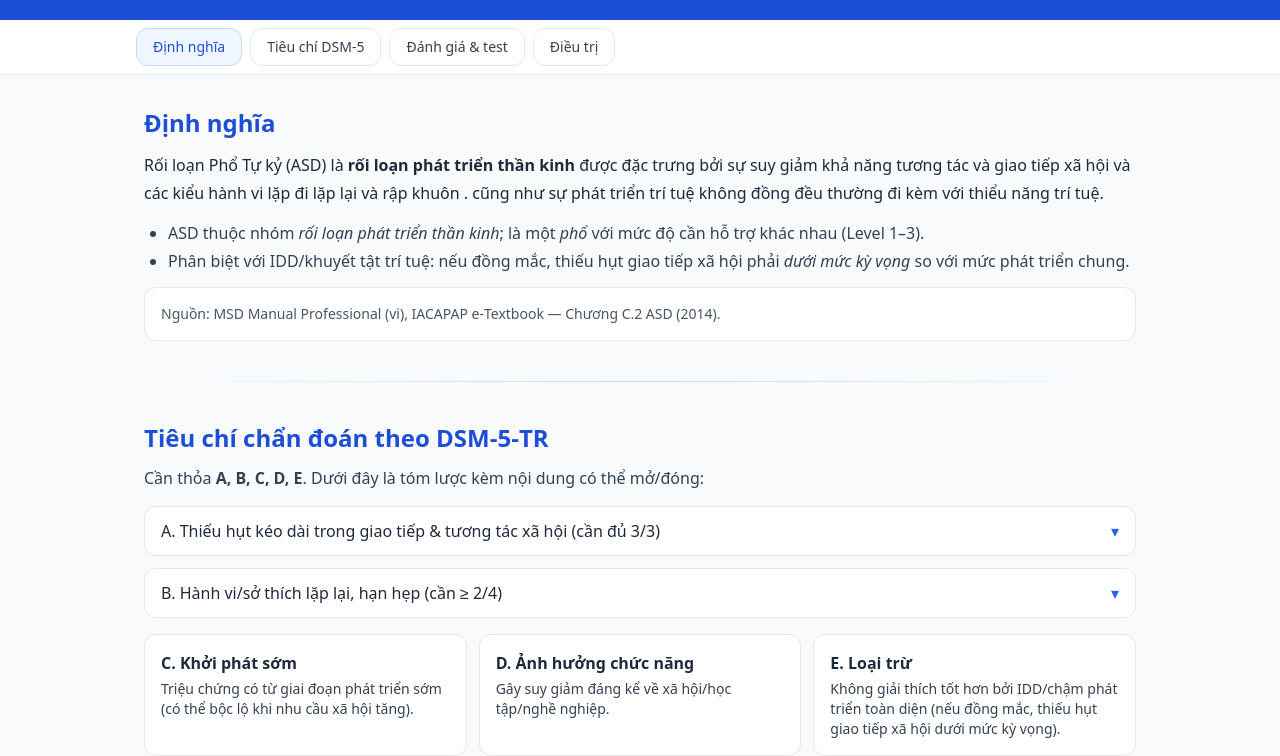
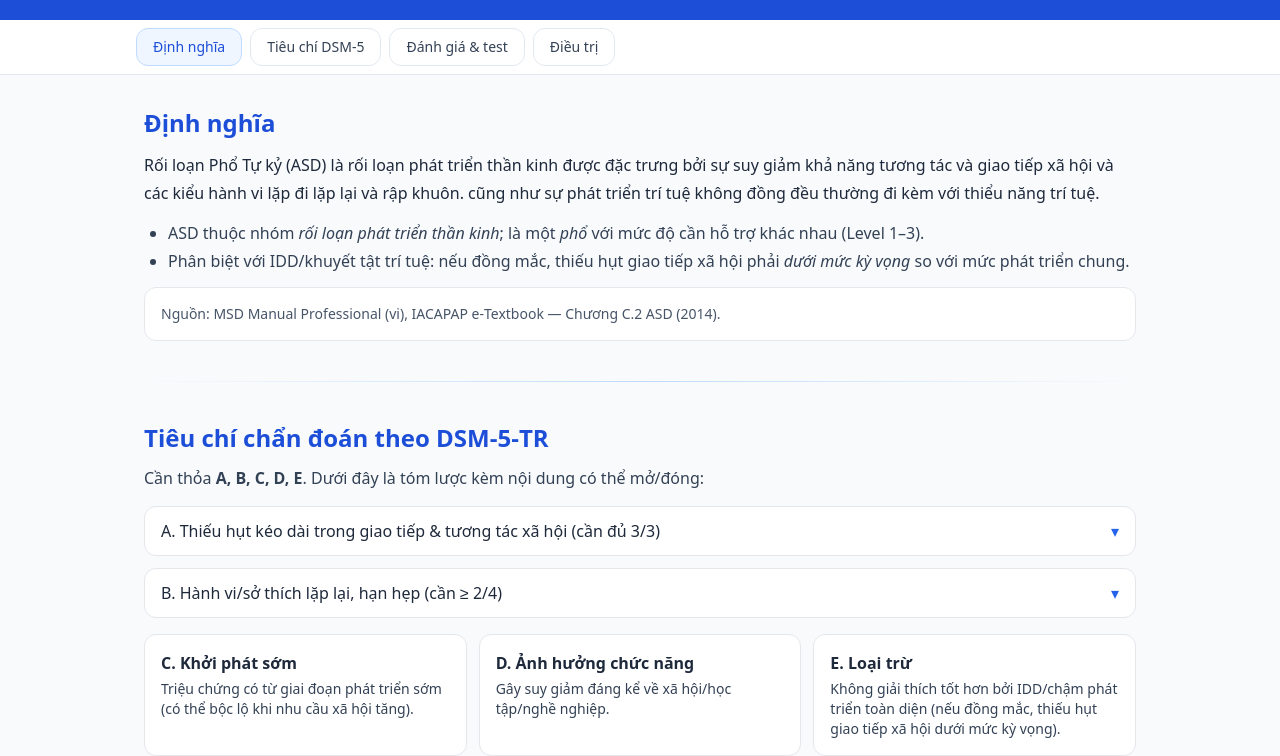
Before and after one commit to zoom2408/TBH_Phat_trien, a website: page 01_ASD.html in a window 1280 px wide. Shown: the part 84-840 px from the top of the page. Drawn offline with nearby package versions, Linux system fonts and the light colour scheme.

Commit message:
Update 01_ASD.html

```diff
--- a/01_ASD.html
+++ b/01_ASD.html
@@ -48,9 +48,8 @@
       <h2 class="text-2xl font-bold text-blue-700">Định nghĩa</h2>
       <div class="mt-3 space-y-3 leading-7">
         <p>
-          Rối loạn Phổ Tự kỷ (ASD) là <span class="font-semibold">rối loạn phát triển thần kinh</span> được đặc trưng bởi
-          <span class="font-medium">sự suy giảm khả năng tương tác và giao tiếp xã hội</span> và <span class="font-medium">các kiểu hành vi lặp đi lặp lại và rập khuôn </span>.
-          cũng như <span class="font-medium">sự phát triển trí tuệ không đồng đều</span> thường đi kèm với thiểu năng trí tuệ.
+          Rối loạn Phổ Tự kỷ (ASD) là rối loạn phát triển thần kinh được đặc trưng bởi sự suy giảm khả năng tương tác và giao tiếp xã hội và các kiểu hành vi lặp đi lặp lại và rập khuôn.
+          cũng như sự phát triển trí tuệ không đồng đều thường đi kèm với thiểu năng trí tuệ.
         </p>
         <ul class="list-disc ml-6 text-slate-700">
           <li>ASD thuộc nhóm <em>rối loạn phát triển thần kinh</em>; là một <em>phổ</em> với mức độ cần hỗ trợ khác nhau (Level 1–3).</li>
```
